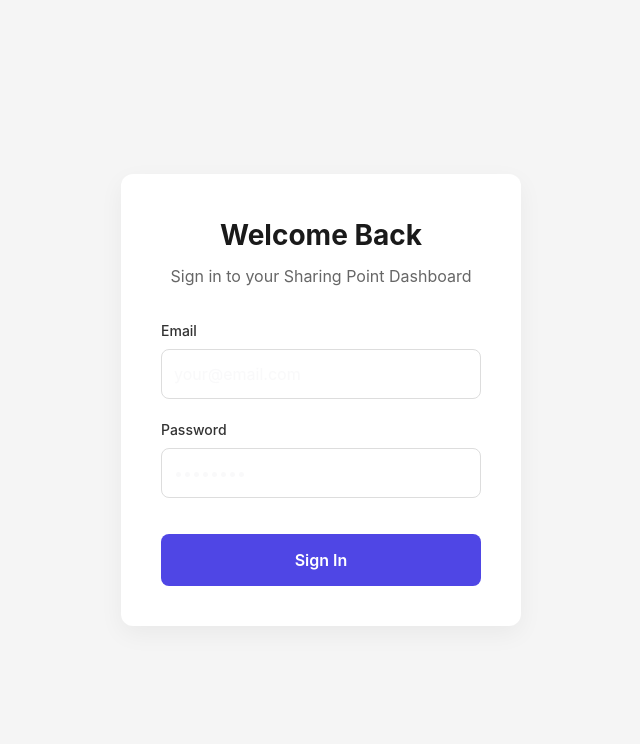
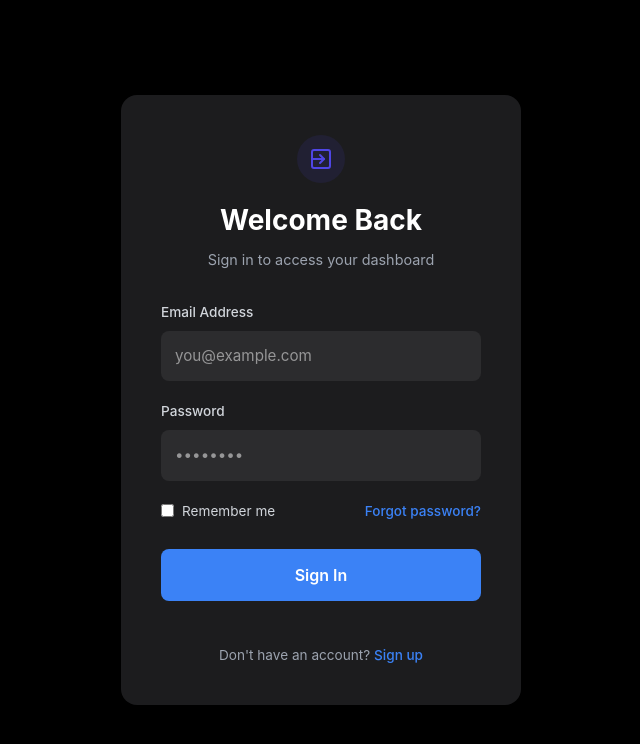
Before and after one commit to sheelakansha/sharingpoint-app, a React (Vite) app in the folder frontend/: page /login in a window 1280 px wide. Shown: the top 744 px of the page, without its empty margins (319-959 px from the left). Built offline with nearby package versions, Linux system fonts and the light colour scheme; the HTML template or start-up script is replaced by a standard one.

Commit message:
Redesign Login page with dark theme

```diff
--- a/frontend/src/pages/Login.jsx
+++ b/frontend/src/pages/Login.jsx
@@ -43,20 +43,29 @@
     return (
         <div style={styles.container}>
             <div style={styles.card}>
+                <div style={styles.iconContainer}>
+                    {/* SVG for a login/arrow icon similar to screenshot */}
+                    <svg viewBox="0 0 24 24" width="24" height="24" stroke="currentColor" strokeWidth="2" fill="none" strokeLinecap="round" strokeLinejoin="round" style={{ color: '#4f46e5' }}>
+                        <line x1="15" y1="12" x2="3" y2="12"></line>
+                        <polyline points="11 16 15 12 11 8"></polyline>
+                        <path d="M19 21H5a2 2 0 0 1-2-2V5a2 2 0 0 1 2-2h14a2 2 0 0 1 2 2v14a2 2 0 0 1-2 2z"></path>
+                    </svg>
+                </div>
+
                 <h2 style={styles.title}>Welcome Back</h2>
-                <p style={styles.subtitle}>Sign in to your Sharing Point Dashboard</p>
+                <p style={styles.subtitle}>Sign in to access your dashboard</p>
 
                 {error && <div style={styles.error}>{error}</div>}
 
                 <form onSubmit={handleSubmit} style={styles.form}>
                     <div style={styles.inputGroup}>
-                        <label style={styles.label}>Email</label>
+                        <label style={styles.label}>Email Address</label>
                         <input
                             type="email"
                             value={email}
                             onChange={(e) => setEmail(e.target.value)}
                             style={styles.input}
-                            placeholder="your@email.com"
+                            placeholder="you@example.com"
                             required
                         />
                     </div>
@@ -73,6 +82,14 @@
                         />
                     </div>
 
+                    <div style={styles.optionsRow}>
+                        <label style={styles.checkboxLabel}>
+                            <input type="checkbox" style={styles.checkbox} />
+                            Remember me
+                        </label>
+                        <a href="#" style={styles.forgotLink}>Forgot password?</a>
+                    </div>
+
                     <button
                         type="submit"
                         style={{ ...styles.button, opacity: loading ? 0.7 : 1 }}
@@ -80,6 +97,10 @@
                     >
                         {loading ? 'Signing in...' : 'Sign In'}
                     </button>
+
+                    <div style={styles.signupRow}>
+                        Don't have an account? <a href="#" style={styles.signupLink}>Sign up</a>
+                    </div>
                 </form>
             </div>
         </div>
@@ -92,33 +113,47 @@
         alignItems: 'center',
         justifyContent: 'center',
         minHeight: '100vh',
-        backgroundColor: '#f5f5f5',
+        backgroundColor: '#000000',
         fontFamily: "'Inter', sans-serif"
     },
     card: {
-        backgroundColor: 'white',
+        backgroundColor: '#1c1c1e',
         padding: '2.5rem',
-        borderRadius: '12px',
-        boxShadow: '0 8px 24px rgba(0,0,0,0.05)',
+        borderRadius: '16px',
         width: '100%',
-        maxWidth: '400px'
+        maxWidth: '400px',
+        display: 'flex',
+        flexDirection: 'column',
+        alignItems: 'center'
+    },
+    iconContainer: {
+        width: '48px',
+        height: '48px',
+        borderRadius: '50%',
+        backgroundColor: 'rgba(79, 70, 229, 0.1)',
+        display: 'flex',
+        alignItems: 'center',
+        justifyContent: 'center',
+        marginBottom: '1rem'
     },
     title: {
         fontSize: '1.75rem',
         fontWeight: 'bold',
-        color: '#1a1a1a',
+        color: '#ffffff',
         marginBottom: '0.5rem',
         textAlign: 'center'
     },
     subtitle: {
-        color: '#666',
+        color: '#9ca3af',
         textAlign: 'center',
-        marginBottom: '2rem'
+        marginBottom: '2rem',
+        fontSize: '0.9rem'
     },
     form: {
         display: 'flex',
         flexDirection: 'column',
-        gap: '1.25rem'
+        gap: '1.25rem',
+        width: '100%'
     },
     inputGroup: {
         display: 'flex',
@@ -126,38 +161,74 @@
         gap: '0.5rem'
     },
     label: {
-        fontSize: '0.875rem',
+        fontSize: '0.85rem',
         fontWeight: '500',
-        color: '#333'
+        color: '#d1d5db'
     },
     input: {
-        padding: '0.75rem',
+        padding: '0.875rem',
         borderRadius: '8px',
-        border: '1px solid #ddd',
-        fontSize: '1rem',
+        backgroundColor: '#2c2c2e',
+        border: 'none',
+        color: '#ffffff',
+        fontSize: '0.95rem',
         outline: 'none',
-        transition: 'border-color 0.2s'
+    },
+    optionsRow: {
+        display: 'flex',
+        justifyContent: 'space-between',
+        alignItems: 'center',
+        fontSize: '0.85rem'
+    },
+    checkboxLabel: {
+        display: 'flex',
+        alignItems: 'center',
+        gap: '0.5rem',
+        color: '#d1d5db',
+        cursor: 'pointer'
+    },
+    checkbox: {
+        accentColor: '#3b82f6',
+        cursor: 'pointer'
+    },
+    forgotLink: {
+        color: '#3b82f6',
+        textDecoration: 'none',
+        fontWeight: '500'
     },
     button: {
-        marginTop: '1rem',
+        marginTop: '0.5rem',
         padding: '0.875rem',
-        backgroundColor: '#4f46e5',
+        backgroundColor: '#3b82f6',
         color: 'white',
         border: 'none',
         borderRadius: '8px',
         fontSize: '1rem',
         fontWeight: '600',
         cursor: 'pointer',
-        transition: 'background-color 0.2s'
+        transition: 'background-color 0.2s',
+        width: '100%'
     },
     error: {
-        backgroundColor: '#fee2e2',
-        color: '#dc2626',
+        backgroundColor: 'rgba(220, 38, 38, 0.1)',
+        color: '#ef4444',
         padding: '0.75rem',
         borderRadius: '8px',
         marginBottom: '1.5rem',
         fontSize: '0.875rem',
-        textAlign: 'center'
+        textAlign: 'center',
+        width: '100%'
+    },
+    signupRow: {
+        marginTop: '1.5rem',
+        textAlign: 'center',
+        color: '#9ca3af',
+        fontSize: '0.85rem'
+    },
+    signupLink: {
+        color: '#3b82f6',
+        textDecoration: 'none',
+        fontWeight: '500'
     }
 };
 
```
